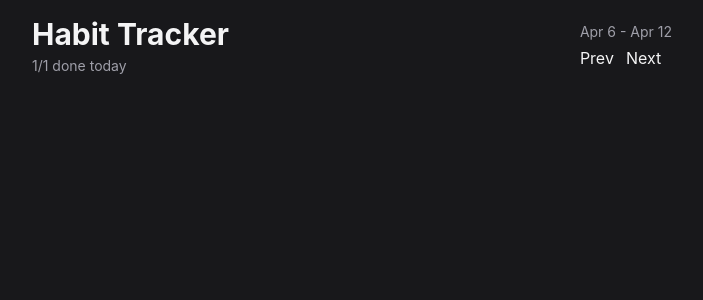
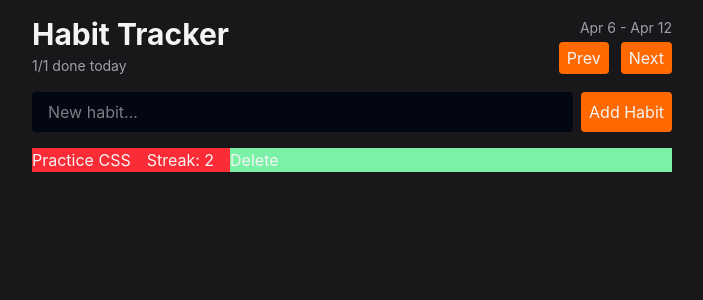
Before and after one commit to andreaBokova/react-habit-tracker-app, a React (Vite) app: page / in a window 1280 px wide. Shown: the top 300 px of the page, without its empty margins (288-991 px from the left). Built offline with nearby package versions, Linux system fonts and the light colour scheme.

Commit message:
add basic components - WIP

```diff
--- a/src/App.tsx
+++ b/src/App.tsx
@@ -1,25 +1,26 @@
 import { Button } from "./components/Button";
+import { Header } from "./components/Header";
+import { HabitForm } from "./components/HabitForm";
 
-function App() {
-  return <div className="max-w-2xl mx-auto p-4 flex flex-col gap-4">
-  <Header></Header>
-  </div>;
+export default function App() {
+  return (
+    <div className="max-w-2xl mx-auto p-4 flex flex-col gap-4">
+      <Header />
+      <HabitForm />
+      <HabitList />
+    </div>
+  );
 }
 
-export default App;
+function HabitList() {
+  return (
+    <div className="">
+    <div className="bg-red-500 flex flex-row gap-4">
 
-function Header() {
-  return <header className="flex items-center justify-between">
-    <div className="flex flex-col gap-1">
-    <h1 className="text-3xl font-bold">Habit Tracker</h1>
-    <span className="text-zinc-400 text-sm">1/1 done today</span>
+        <span>Practice CSS</span>
+        <span>Streak: 2</span>
+        <button className="flex bg-green-300 flex-1">Delete</button>
+      </div>
     </div>
-    <div className="flex flex-col gap-1">
-  <span className="text-zinc-400 text-sm">Apr 6 - Apr 12</span>
- <div className="flex flex-row gap-3">
-  <Button text="Prev"/>
-  <Button text="Next"/>
-  </div>
-    </div>
-  </header>
+  );
 }
--- a/src/components/Button.tsx
+++ b/src/components/Button.tsx
@@ -2,6 +2,6 @@ type ButtonProps = {
     text: string
 }
 
-export function Button(props: ButtonProps) {
-    return <button>{props.text}</button>
+export function Button({ text }: ButtonProps) {
+    return <button className="bg-orange-500 rounded px-2 py-1 hover:bg-orange-400 hover:cursor-pointer disabled:opacity-50 disabled:cursor-not-allowed">{text}</button>
 }
--- /dev/null
+++ b/src/components/HabitForm.tsx
@@ -0,0 +1,13 @@
+import { Button } from "./Button";
+
+export function HabitForm() {
+  return (
+    <form className="flex flex-row gap-2">
+      <input
+        className="flex-1 rounded bg-gray-950 px-4 py-2 outline-none focus-visible:ring-2 focus-visible:ring-orange-500"
+        placeholder="New habit..."
+      ></input>
+      <Button text="Add Habit" />
+    </form>
+  );
+}
--- /dev/null
+++ b/src/components/Header.tsx
@@ -0,0 +1,19 @@
+import { Button } from "./Button";
+
+export function Header() {
+  return (
+    <header className="flex items-center justify-between">
+      <div className="flex flex-col gap-1">
+        <h1 className="text-3xl font-bold">Habit Tracker</h1>
+        <span className="text-zinc-400 text-sm">1/1 done today</span>
+      </div>
+      <div className="flex flex-col gap-1 items-end">
+        <span className="text-zinc-400 text-sm">Apr 6 - Apr 12</span>
+        <div className="flex flex-row gap-3">
+          <Button text="Prev" />
+          <Button text="Next" />
+        </div>
+      </div>
+    </header>
+  );
+}
```
